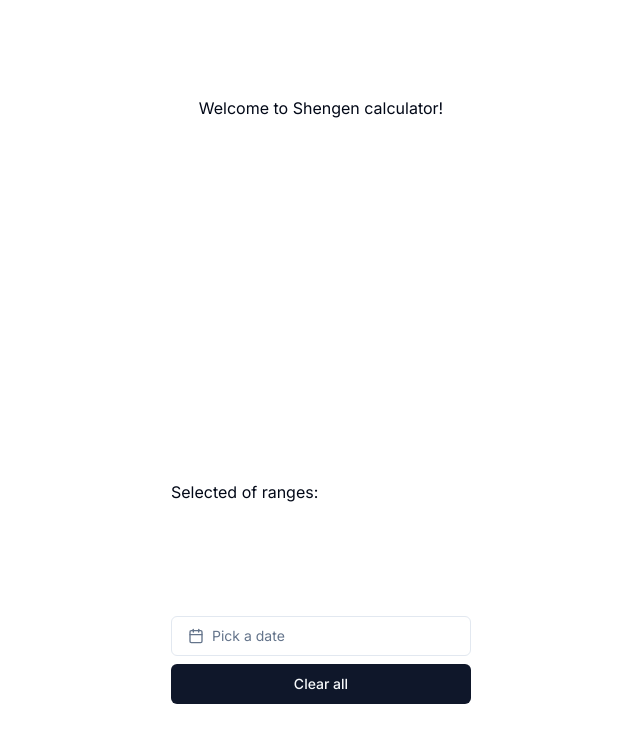
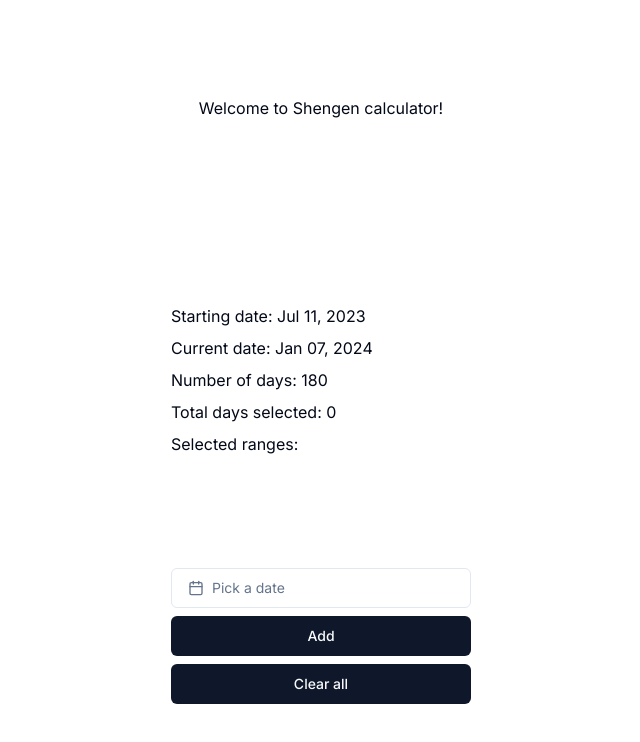
Before and after one commit to torn80beta/Shengen-calculator, a Next.js app: page / in a window 1280 px wide. Shown: the top 742 px of the page, without its empty margins (319-959 px from the left). Built offline with nearby package versions, Linux system fonts and the light colour scheme.

Commit message:
It works!

```diff
--- a/components/ui/DatePickerWithRange/DatePickerWithRange.tsx
+++ b/components/ui/DatePickerWithRange/DatePickerWithRange.tsx
@@ -1,6 +1,5 @@
 "use client";
 
-// import * as React from "react";
 import { format } from "date-fns";
 import { Calendar as CalendarIcon } from "lucide-react";
 import { DateRange } from "react-day-picker";
@@ -22,8 +21,29 @@ export function DatePickerWithRange({
 }: HTMLAttributes<HTMLDivElement>) {
   const [date, setDate] = useState<DateRange | undefined>();
   const [dateRange, setDateRange] = useState<DateRange[]>([]);
+  const [days, setDays] = useState<number[]>([]);
+  const [totalDays, setTotalDays] = useState(0);
 
-  useEffect(() => {
+  const currentDate = new Date();
+  const startDate = Number(format(currentDate, "T")) - 15552000000;
+
+  const numberOfDays = Math.ceil(
+    (Number(format(currentDate, "T")) - startDate) / 86400000
+  );
+
+  const difCalc = (start: Date, end: Date) => {
+    return Math.ceil(
+      (Number(format(end, "T")) - Number(format(start, "T"))) / 86400000 + 1
+    );
+  };
+
+  const setDaysHandler = (start: Date | undefined, end: Date | undefined) => {
+    if (start !== undefined && end !== undefined) {
+      setDays((days) => [...days, difCalc(start, end)]);
+    }
+  };
+
+  const addHandler = () => {
     if (
       date?.from !== dateRange[dateRange.length - 1]?.from &&
       date?.from !== undefined
@@ -33,23 +53,42 @@ export function DatePickerWithRange({
         date?.to !== undefined
       ) {
         setDateRange((prevDateRange) => [...prevDateRange, date]);
+        setDaysHandler(date?.from, date?.to);
       }
     }
-    // console.log(date);
-  }, [date, dateRange]);
+  };
+
+  const deleteHandler = (index: number) => {
+    setDateRange((prevDateRange) => [
+      ...prevDateRange.slice(0, index),
+      ...prevDateRange.slice(index + 1),
+    ]);
+    setDays((prevDays) => [
+      ...prevDays.slice(0, index),
+      ...prevDays.slice(index + 1),
+    ]);
+  };
+
+  useEffect(() => {
+    setTotalDays(days?.reduce((a, b) => a + b, 0));
+  }, [days, totalDays]);
 
   return (
-    // console.log(dateRange),
+    // console.log(days),
     <div className={cn("grid gap-2", className)}>
+      <p>Starting date: {format(startDate, "LLL dd, y")}</p>
+      <p>Current date: {format(currentDate, "LLL dd, y")}</p>
+      <p>Number of days: {numberOfDays}</p>
+      <p>Total days selected: {totalDays}</p>
+
       <div className="mb-24">
-        <p className="mb-2">Selected of ranges:</p>
+        <p className="mb-2">Selected ranges:</p>
         <ul className="flex flex-col gap-6">
           {dateRange?.map((date, index) => (
             <li
               key={index}
               className="flex flex-col items-left justify-between"
             >
-              {/* <p>{Number(index) + 1}:</p> */}
               <div className="flex gap-1">
                 <p>From: </p>
                 {date?.from ? format(date?.from, "LLL dd, y") : "Pick a date"}
@@ -59,28 +98,22 @@ export function DatePickerWithRange({
                 {date?.to ? format(date?.to, "LLL dd, y") : "Pick a date"}
               </div>
               <div className="flex flex-row mt-1 mb-3">
-                {/* <p>Milliseconds timestamp:</p>
+                <p className="mr-1">Number of selected days: </p>
                 <div>
-                  From: {date?.from ? format(date?.from, "T") : "Pick a date"}
-                </div>
-                <div>
-                  To: {date?.to ? format(date?.to, "T") : "Pick a date"}
-                </div> */}
-                <p>Number of selected days:</p>
-                <div>
-                  {date?.from && date?.to
-                    ? format(
-                        Number(format(date.to, "T")) -
-                          Number(format(date.from, "T")),
-                        "d"
-                      )
-                    : " "}
+                  {date?.from && date?.to ? difCalc(date.from, date.to) : null}
                 </div>
               </div>
+              <Button
+                variant="destructive"
+                onClick={() => deleteHandler(index)}
+              >
+                Delete
+              </Button>
             </li>
           ))}
         </ul>
       </div>
+
       <Popover>
         <PopoverTrigger asChild>
           <Button
@@ -114,9 +147,12 @@ export function DatePickerWithRange({
             selected={date}
             onSelect={setDate}
             numberOfMonths={2}
+            fromDate={new Date(startDate)}
+            toDate={new Date()}
           />
         </PopoverContent>
       </Popover>
+      <Button onClick={addHandler}>Add</Button>
       <Button
         onClick={() => {
           setDate(undefined), setDateRange([]);
```
